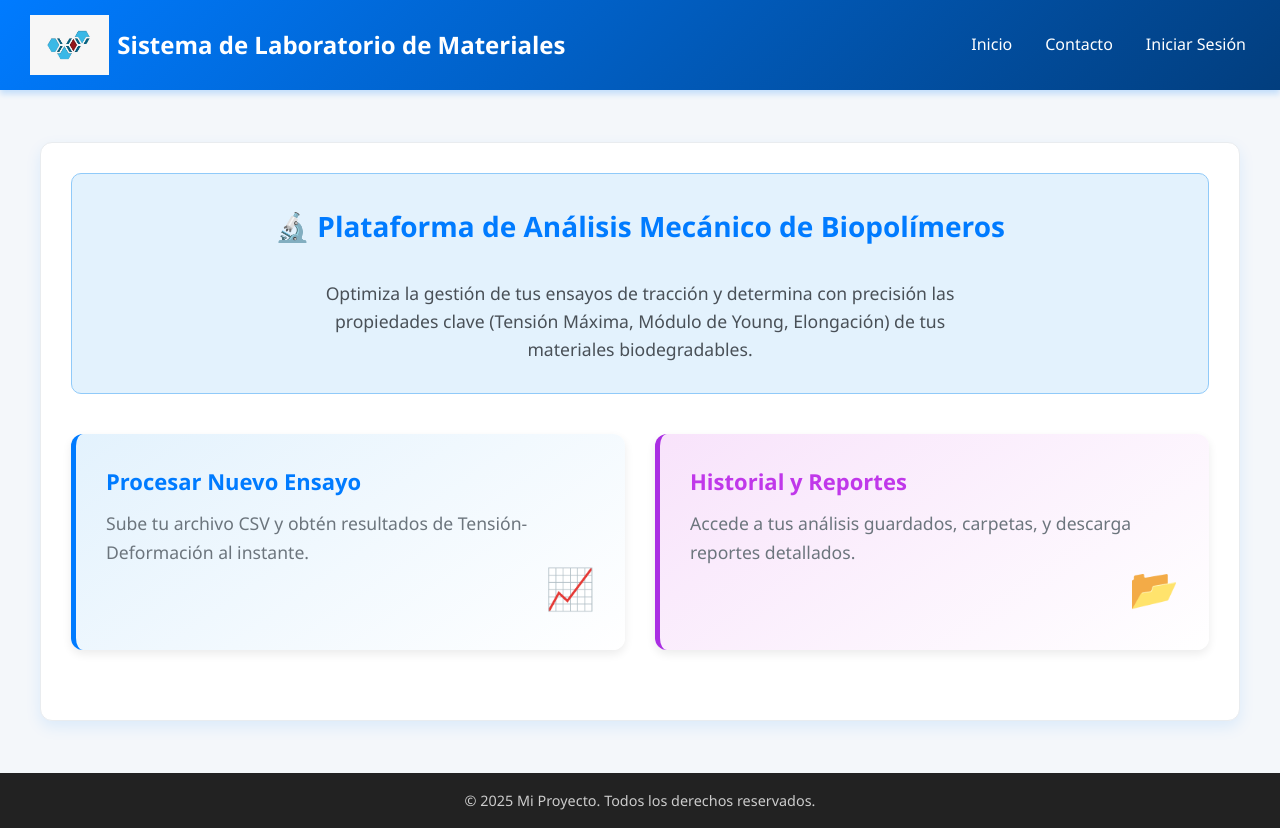
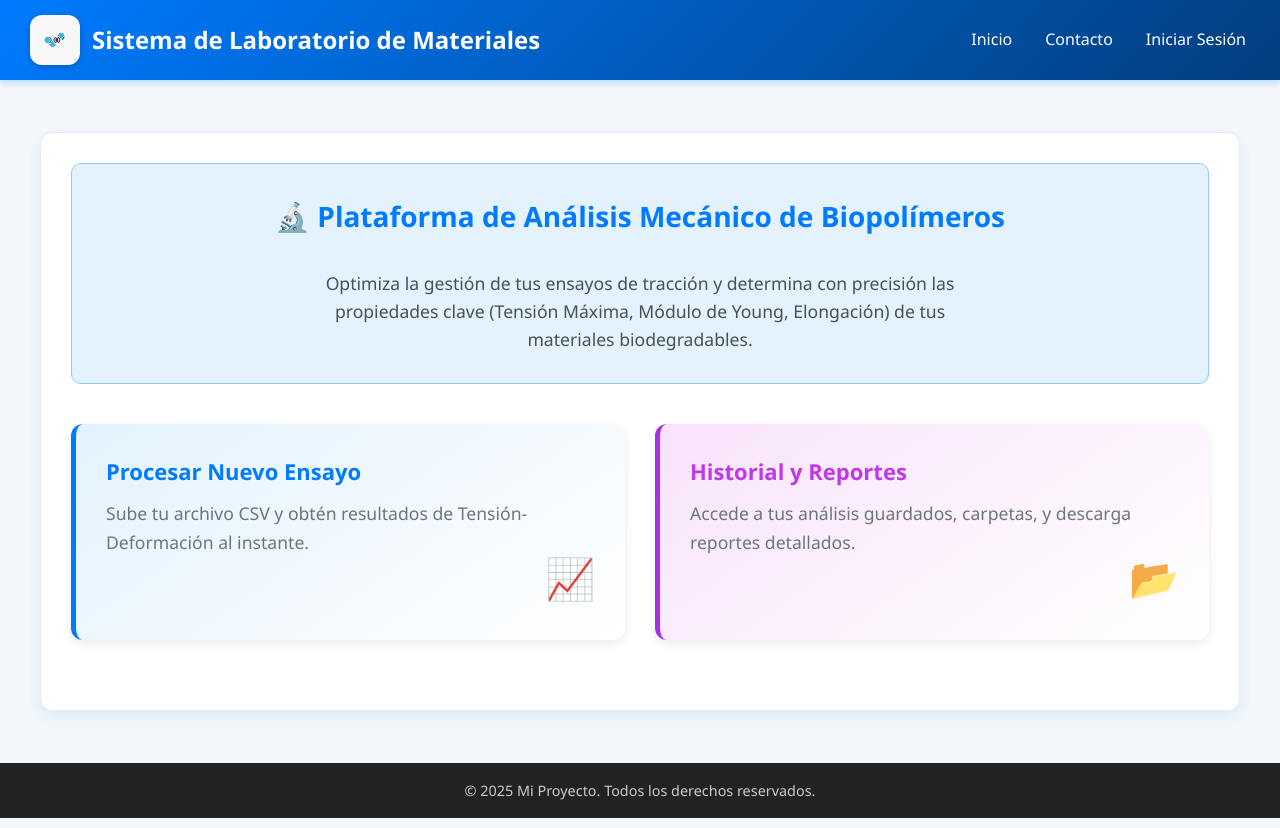
Before and after one commit to Juaniip/SEMINARIO-INTEGRADOR, a React (Vite) app in the folder FRONTEND/: page / in a window 1280 px wide. Built offline with nearby package versions, Linux system fonts and the light colour scheme.

Commit message:
Nuevo detalles logo

```diff
--- a/FRONTEND/src/components/Navbar.css
+++ b/FRONTEND/src/components/Navbar.css
@@ -311,3 +311,26 @@
   transform: translateY(-1px);
   box-shadow: 0 4px 8px rgba(220, 53, 69, 0.5);
 }
+
+.navbar-brand a {
+  display: flex;
+  align-items: center;
+  gap: 12px;
+  color: white;
+  text-decoration: none;
+}
+
+/* Logo con fondo */
+.navbar-logo {
+  width: 50px;
+  height: 50px;
+  background-color: rgb(249, 247, 247);
+  padding: 6px;
+  border-radius: 12px;
+
+  /* centrar la imagen dentro */
+  object-fit: contain;
+
+  /* detalle visual */
+  box-shadow: 0 2px 6px rgba(0, 0, 0, 0.2);
+}
```
